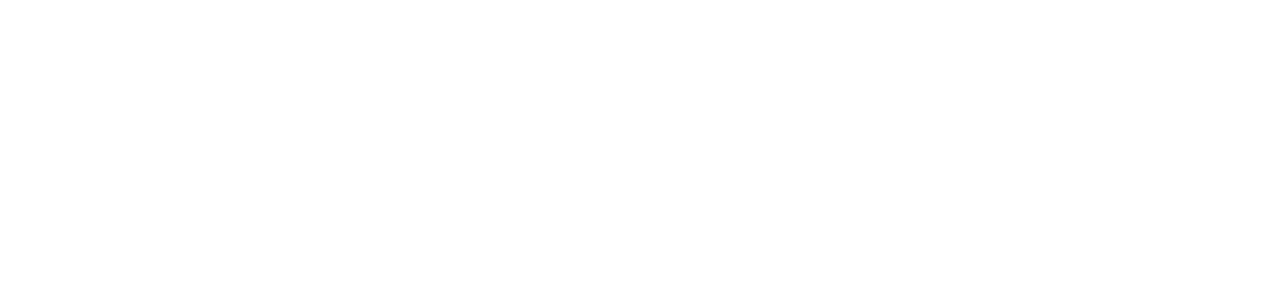
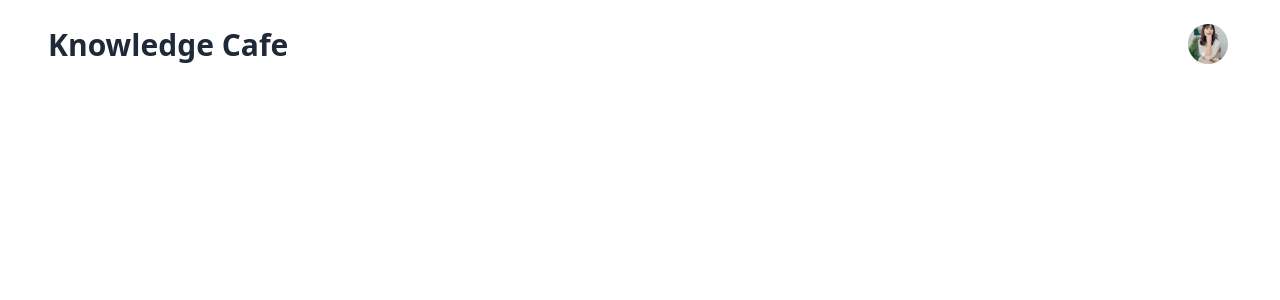
Before and after one commit to zunayed-limon/knowledge-cafe-project, a React (Vite) app: page / in a window 1280 px wide. Shown: the top 300 px of the page. Built offline with nearby package versions, Linux system fonts and the light colour scheme.

Commit message:
header-part-done

```diff
--- a/src/App.jsx
+++ b/src/App.jsx
@@ -1,9 +1,10 @@
 import React from 'react';
+import Header from './components/Header/Header';
 
 const App = () => {
   return (
-    <div>
-
+    <div className='App'>
+ <Header></Header>
     </div>
   );
 };
--- /dev/null
+++ b/src/components/Header/Header.jsx
@@ -0,0 +1,35 @@
+import React from 'react';
+
+const Header = () => {
+    return (
+        <div className="mx-10 mt-3">
+            <div className="navbar bg-base-100 ">
+  <div className="flex-1">
+    <a className="normal-case text-2xl lg:text-3xl  font-semibold">Knowledge Cafe</a>
+  </div>
+  <div className="flex-none gap-2">
+
+    <div className="dropdown dropdown-end">
+      <label tabIndex={0} className="btn btn-ghost btn-circle avatar">
+        <div className="w-10 rounded-full">
+          <img src="/src/images/pj-go-arPZr6tqsoA-unsplash.jpg" />
+        </div>
+      </label>
+      <ul tabIndex={0} className="mt-3 p-2 shadow menu menu-compact dropdown-content bg-base-100 rounded-box w-52">
+        <li>
+          <a className="justify-between">
+            Profile
+            <span className="badge">New</span>
+          </a>
+        </li>
+        <li><a>Settings</a></li>
+        <li><a>Logout</a></li>
+      </ul>
+    </div>
+  </div>
+</div>
+        </div>
+    );
+};
+
+export default Header;
```
Also changed, not shown: src/components/Header/Header.css (added), src/images/pj-go-arPZr6tqsoA-unsplash.jpg (added).
